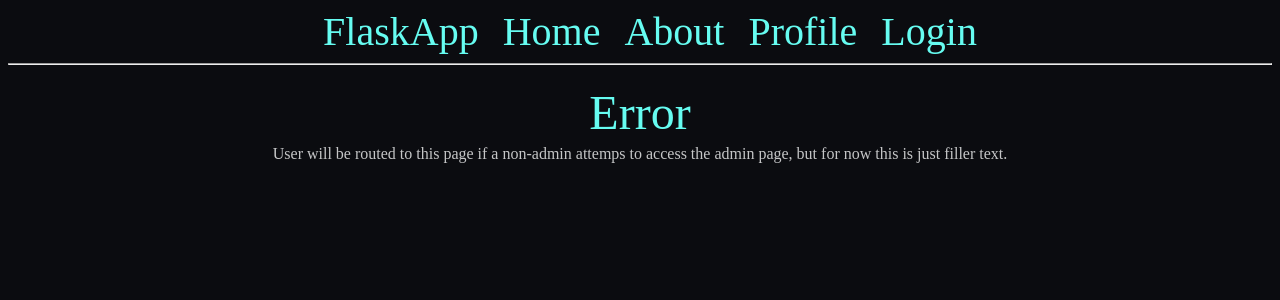
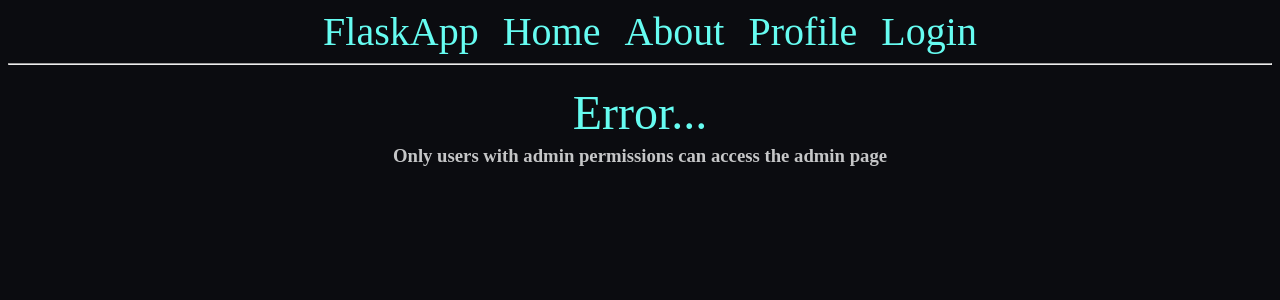
Before and after one commit to Brian-Pob/flask-webapp, a Flask app: page /error in a window 1280 px wide. Shown: the top 300 px of the page. Run offline with Flask 3, Linux system fonts and the light colour scheme.

Commit message:
Added error message

```diff
--- a/app/templates/error.html
+++ b/app/templates/error.html
@@ -1,7 +1,7 @@
 {% extends 'base.html' %}
 {% block content %}
 <body class="error">
-    <header>Error</header>
-    <p class="text">User will be routed to this page if a non-admin attemps to access the admin page, but for now this is just filler text.</p>
+    <header>Error...</header>
+    <h3 class="text">Only users with admin permissions can access the admin page</h3>
 </body>
 {% endblock %}
```
